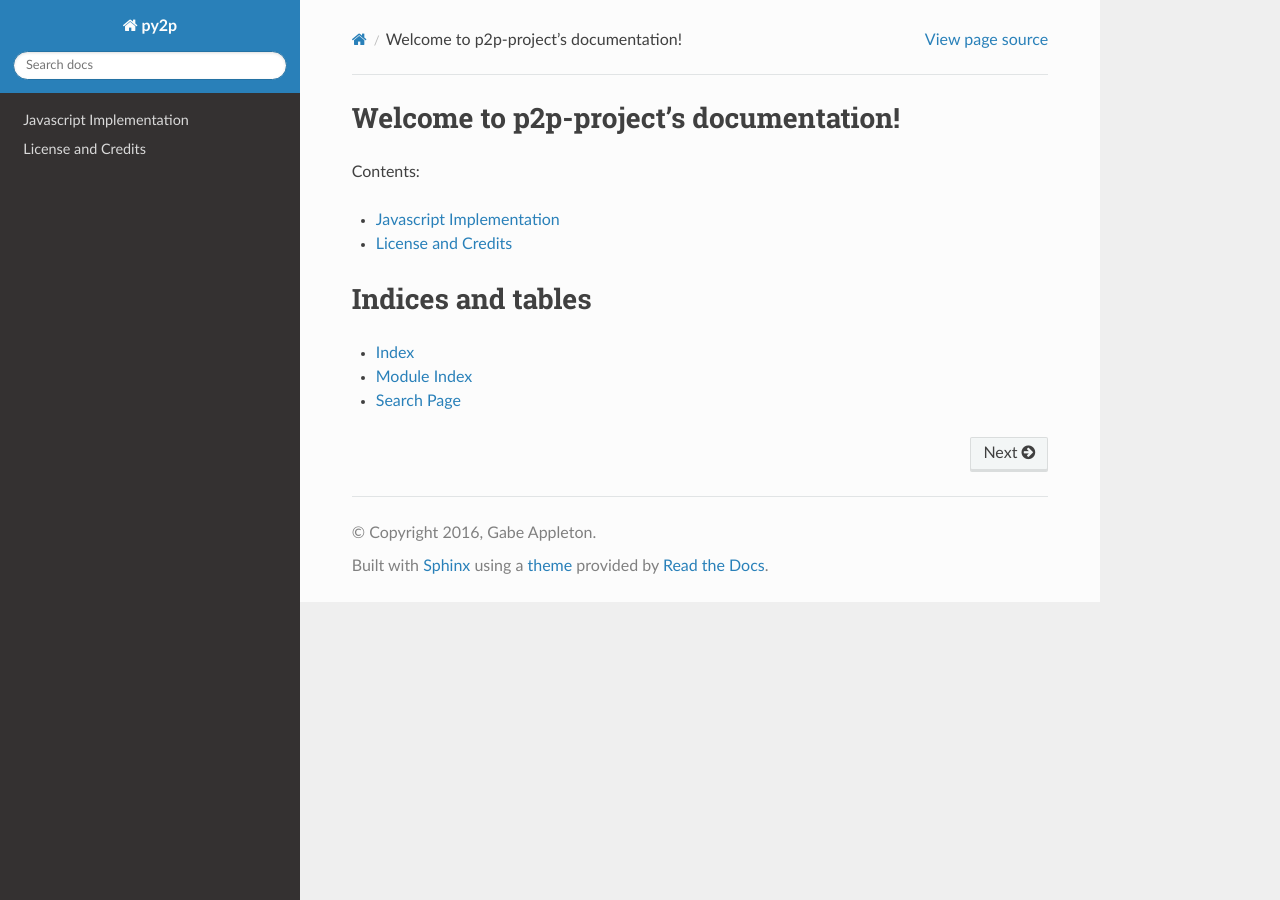
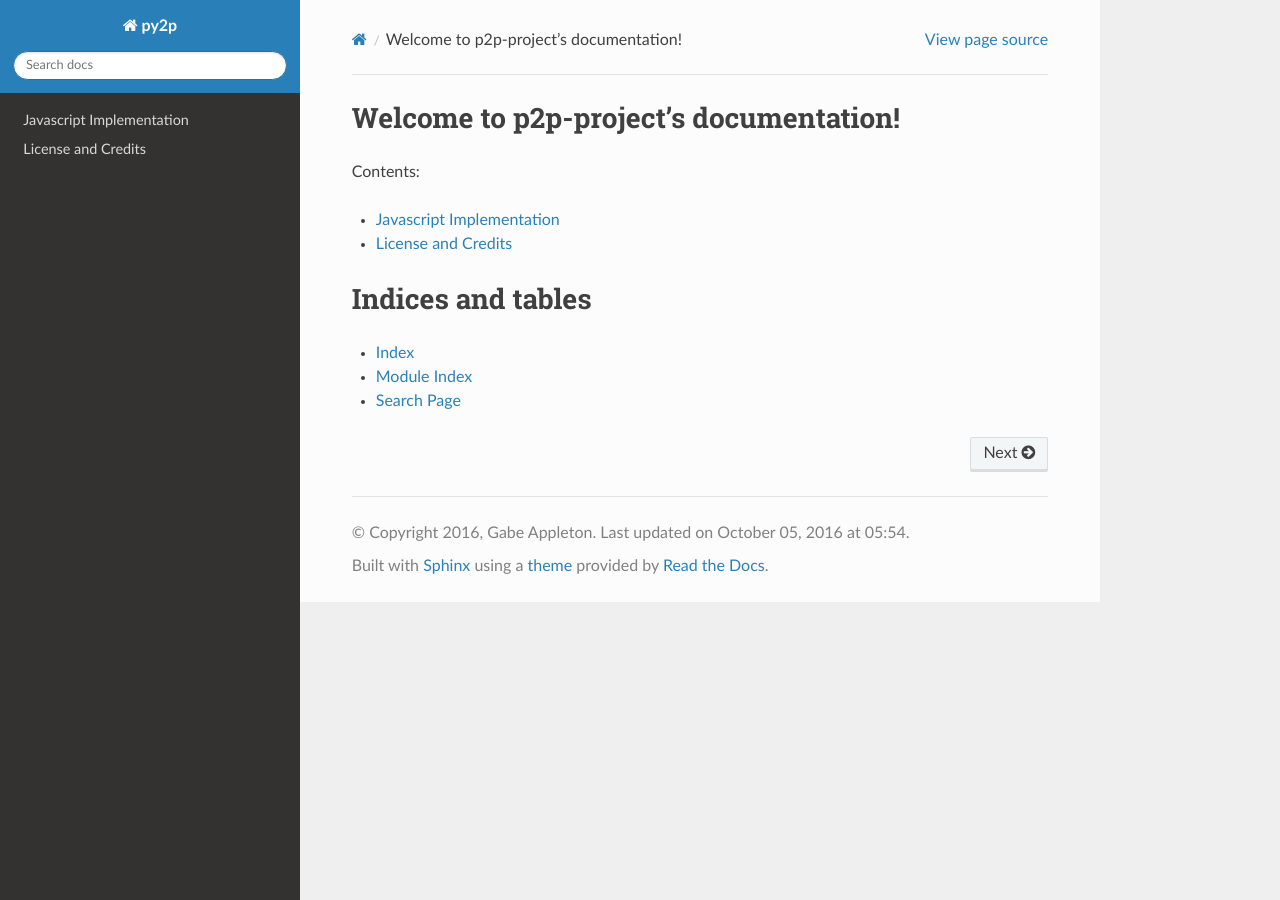
Before and after one commit to p2p-today/p2p-project, a Sphinx documentation site: the page built from docs/index.rst, in a window 1280 px wide. Built offline with Sphinx 7.4.7 and the Read the Docs theme 2.0.0, drawn with Linux system fonts in a browser that asks for light colours; pages that are not in the unit, such as notebooks, are missing from menus.

Commit message:
Change configuration to add timestamp [skip ci]

```diff
--- a/docs/conf.py
+++ b/docs/conf.py
@@ -81,6 +81,8 @@ extlinks = {'issue':   ('https://github.com/gappleto97/p2p-project/issues/%s',
                         '@'),
             'gitfile': ('https://github.com/gappleto97/p2p-project/blob/%s',
                         'file ')}
+
+html_last_updated_fmt = ' %B %d, %Y at %H:%M'
 
 # Add any paths that contain templates here, relative to this directory.
 templates_path = ['.templates']
```
